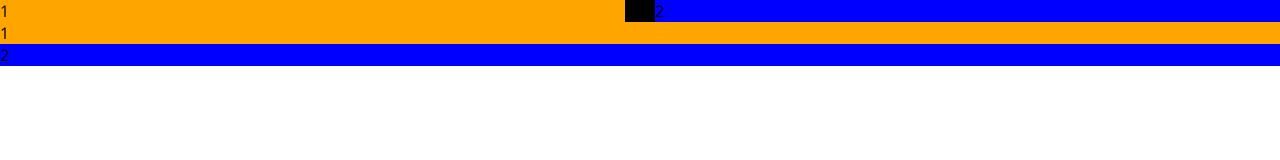
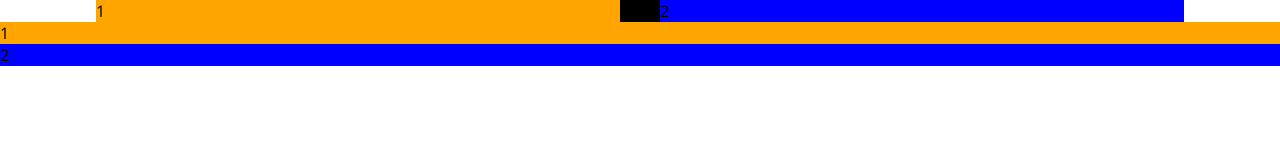
Before and after one commit to philipclifton/boilerplate, a plain HTML site: page index.html in a window 1280 px wide. Drawn offline with nearby package versions, Linux system fonts and the light colour scheme.

Commit message:
sassssss

```diff
--- a/static/scss/styles.scss
+++ b/static/scss/styles.scss
@@ -1,10 +1,9 @@
+
 
 // Frameworks
 @import 'vendor/bourbon/bourbon';
+@import 'vars/vars';
 @import 'vendor/neat/neat';
-
-// Settings
-@import 'vars/vars';
 
 // 3rd-Party Libs
 @import 'extras/extras';
@@ -14,7 +13,7 @@
     text-shadow: none;
 }
 
-@import url(http://fonts.googleapis.com/css?family=Open+Sans:400,300,600,700);
+@import url(https://fonts.googleapis.com/css?family=Open+Sans:400,300,600,700);
 
 html, body, *, input, textarea {
     -webkit-font-smoothing: antialiased;
--- a/static/scss/vars/sizes.scss
+++ b/static/scss/vars/sizes.scss
@@ -1,5 +1,2 @@
-
-$max-width : 100%;
-$gutter:0px;
-
+$gutter:em(50);
 $fontSize : 1em;
```
Also changed, not shown: static/css/styles.css, 1 other file.
